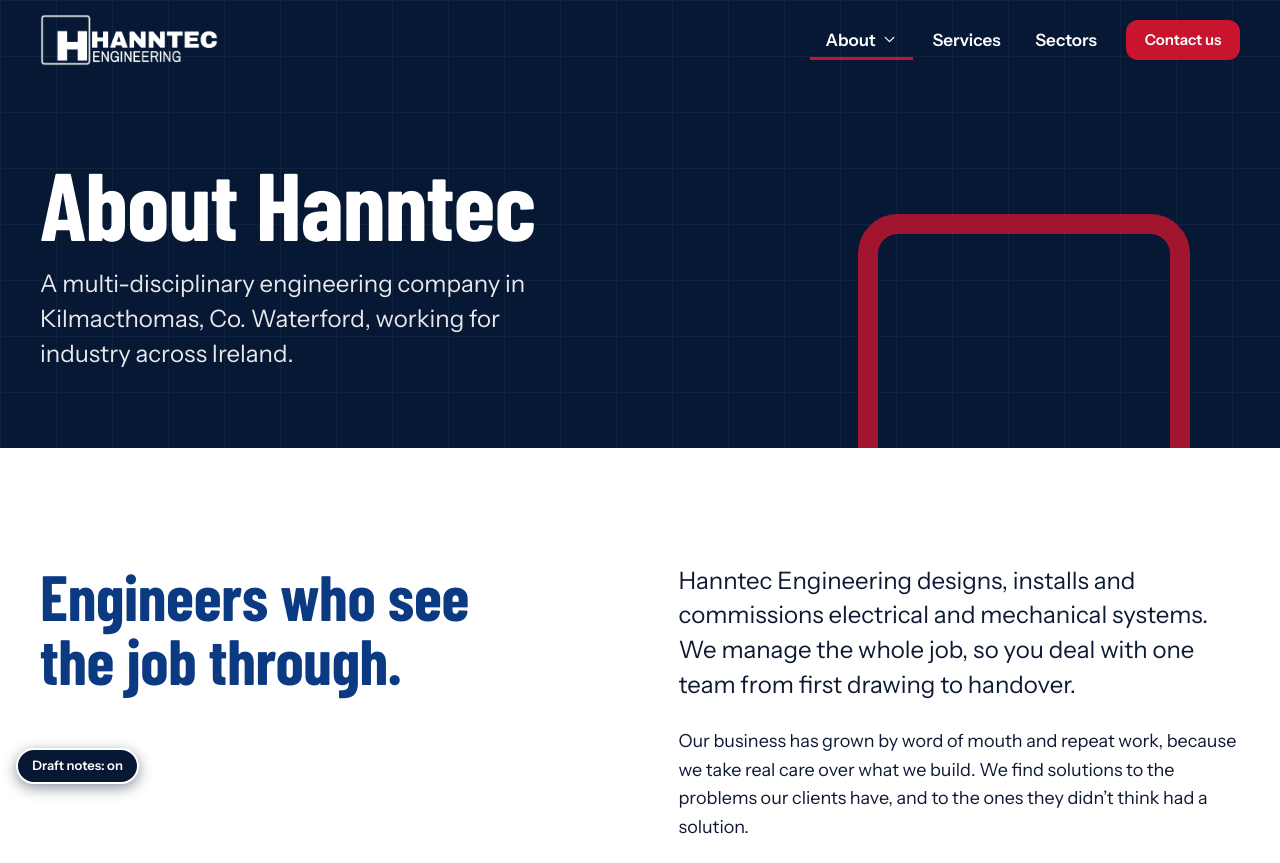
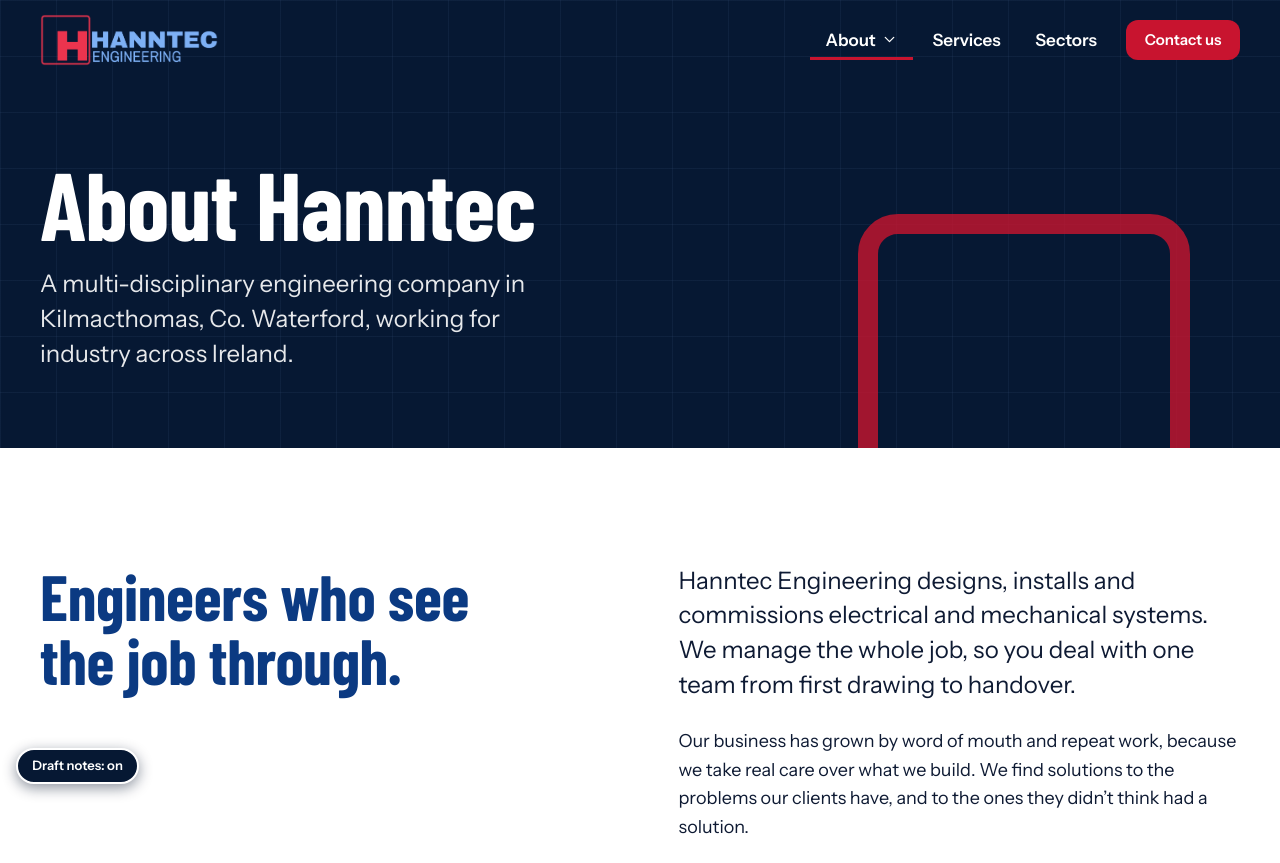
Before and after one commit to ciaranhickey-hanntec/Hanntec-Website, a plain HTML site: page about.html in a window 1280 px wide. Shown: the top 863 px of the page. Drawn offline with Linux system fonts and the light colour scheme.

Commit message:
Use the real logo colours on dark backgrounds
Red H and box with a lighter blue wordmark instead of an all-white logo.

Co-Authored-By: Claude Sonnet 5.5 <noreply@anthropic.com>

```diff
--- a/about.html
+++ b/about.html
@@ -16,7 +16,7 @@
 <a class="skip" href="#main">Skip to main content</a>
 <header class="site-header" data-header>
   <div class="wrap header-row">
-    <a class="brand" href="index.html" aria-label="Hanntec Engineering home"><img class="brand__light" src="assets/img/logo-white.png" alt="" width="423" height="125"><img class="brand__dark" src="assets/img/logo.png" alt="Hanntec Engineering" width="423" height="125"></a>
+    <a class="brand" href="index.html" aria-label="Hanntec Engineering home"><img class="brand__light" src="assets/img/logo-on-dark.png" alt="" width="423" height="125"><img class="brand__dark" src="assets/img/logo.png" alt="Hanntec Engineering" width="423" height="125"></a>
     <button class="nav-toggle" type="button" aria-expanded="false" aria-controls="site-nav"><span class="sr-only">Menu</span><svg class="icon icon--open" viewBox="0 0 24 24" aria-hidden="true" focusable="false" fill="none" stroke="currentColor" stroke-width="1.75" stroke-linecap="round" stroke-linejoin="round"><path d="M4 7h16M4 12h16M4 17h16"/></svg><svg class="icon icon--close" viewBox="0 0 24 24" aria-hidden="true" focusable="false" fill="none" stroke="currentColor" stroke-width="1.75" stroke-linecap="round" stroke-linejoin="round"><path d="M6 6l12 12M18 6 6 18"/></svg></button>
     <nav id="site-nav" class="nav" aria-label="Primary">
       <div class="has-menu">
@@ -289,7 +289,7 @@
 <footer class="site-footer">
   <div class="wrap footer-grid">
     <div class="footer-brand">
-      <a href="index.html" aria-label="Hanntec Engineering home"><img src="assets/img/logo-white.png" alt="Hanntec Engineering" width="423" height="125"></a>
+      <a href="index.html" aria-label="Hanntec Engineering home"><img src="assets/img/logo-on-dark.png" alt="Hanntec Engineering" width="423" height="125"></a>
       <p>Design, installation and commissioning for industry across Ireland.</p>
     </div>
     <div>
```
Also changed, not shown: contact.html (+2 -2 lines), index.html (+2 -2 lines), privacy.html (+2 -2 lines), sectors.html (+2 -2 lines), services.html (+2 -2 lines), assets/img/logo-on-dark.png (added), assets/img/logo-white.png (deleted), 1 other file.
